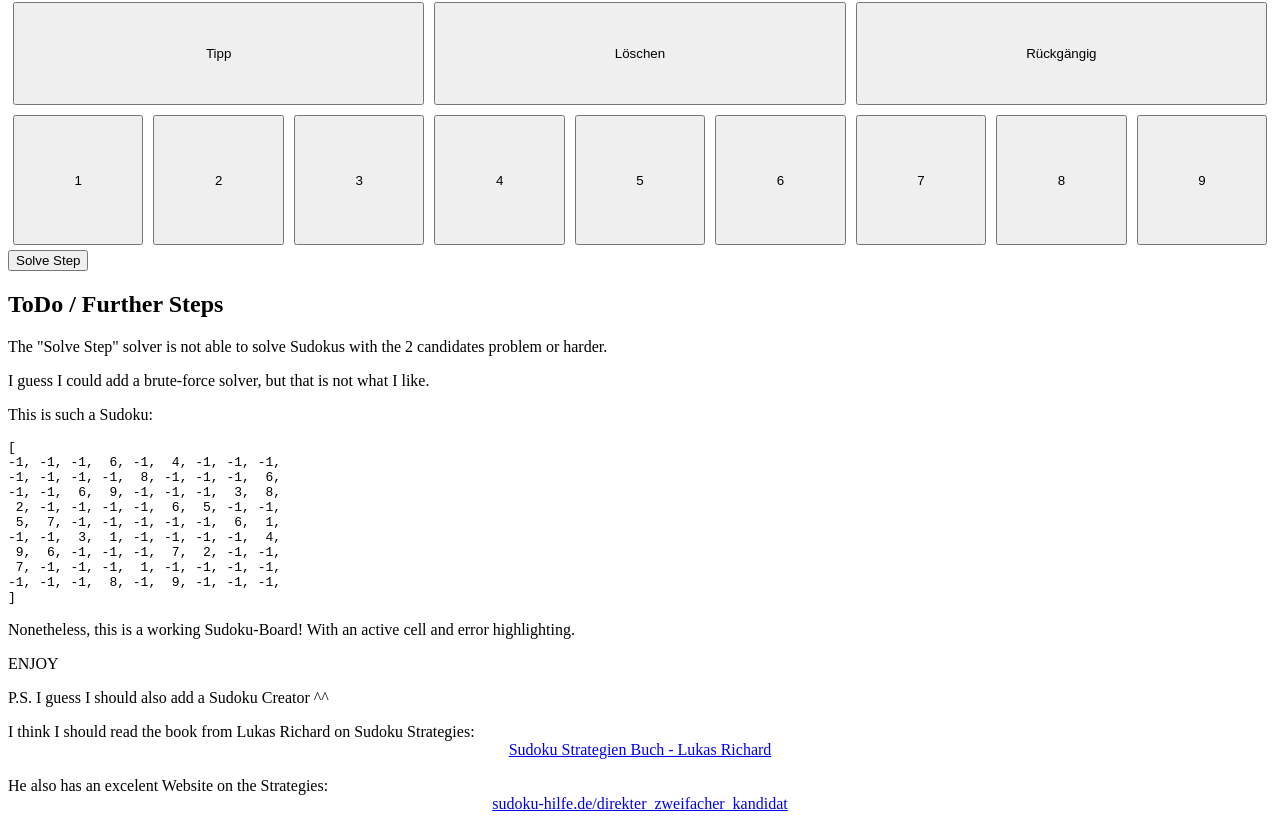
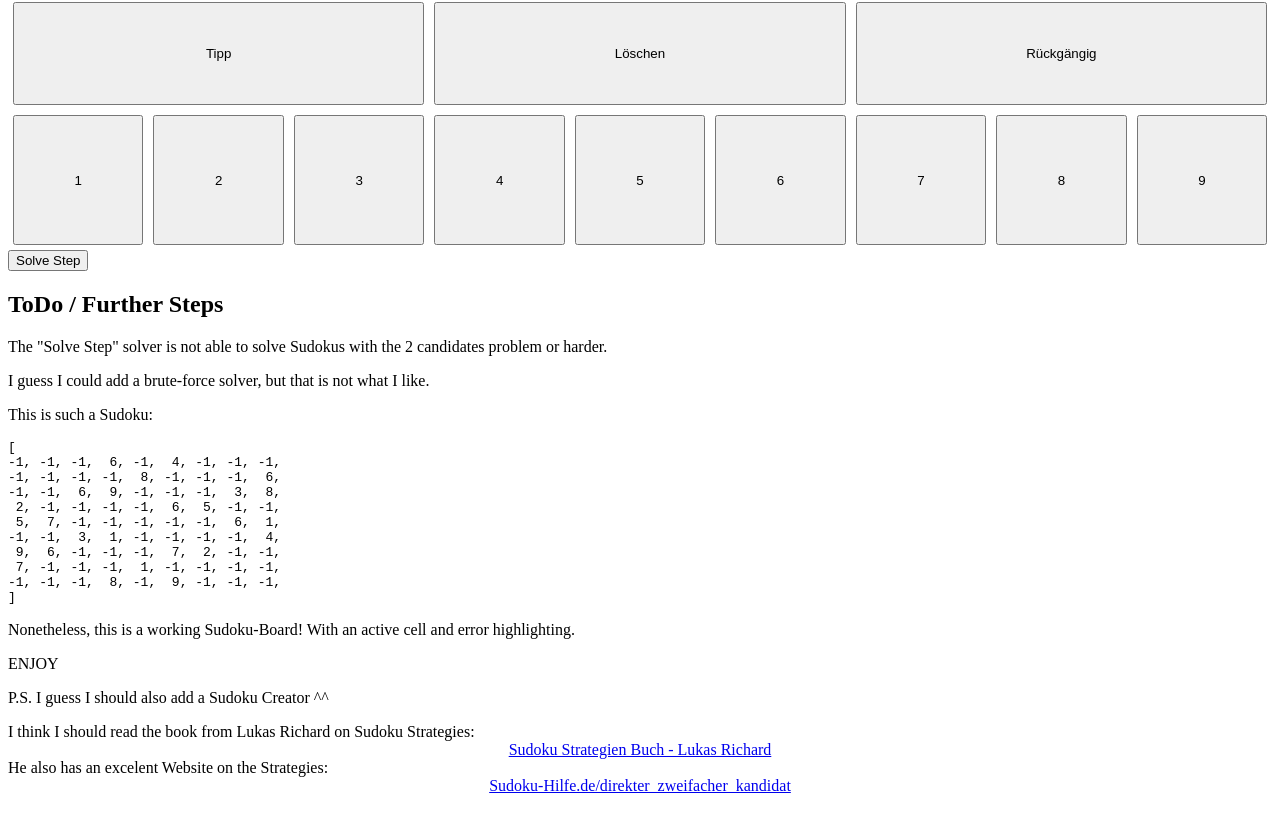
Before and after one commit to RomanDietenmeier/React-Sudoku, a React (Vite) app: page / in a window 1280 px wide. Shown: the part 1278-2107 px from the top of the page. Built offline with nearby package versions, Linux system fonts and the light colour scheme.

Commit message:
Rework centering in footer as the span should not be a child of a p apparently and checkout keyboard keys.

```diff
--- a/src/App.tsx
+++ b/src/App.tsx
@@ -22,9 +22,10 @@ export function App() {
 
   function handleKeyDown(e: KeyboardEvent) {
     if (activeCell === -1) return;
+    e.preventDefault();
 
     const newCells = cells.slice();
-    // console.log("e.key", e.key);
+    console.log("e.key", e.key, "e.ctrlKey", e.ctrlKey, "e.metaKey", e.metaKey);
 
     if (e.key >= "1" && e.key <= "9") {
       newCells[activeCell] = Number(e.key);
@@ -737,19 +738,32 @@ export function App() {
         <p>P.S. I guess I should also add a Sudoku Creator ^^</p>
         <p>
           I think I should read the book from Lukas Richard on Sudoku
-          Strategies:{" "}
-          <div style={{ textAlign: "center" }}>
+          Strategies: <br />
+          <span
+            style={{
+              display: "inline-block",
+              textAlign: "center",
+              width: "100%",
+            }}
+          >
             <a href="https://lr-raetsel.de/sudoku-strategien-buch/">
               Sudoku Strategien Buch - Lukas Richard
             </a>
-          </div>
+          </span>
           <br />
           He also has an excelent Website on the Strategies:
-          <div style={{ textAlign: "center" }}>
+          <br />
+          <span
+            style={{
+              display: "inline-block",
+              textAlign: "center",
+              width: "100%",
+            }}
+          >
             <a href="https://sudoku-hilfe.de/direkter_zweifacher_kandidat">
-              sudoku-hilfe.de/direkter_zweifacher_kandidat
+              Sudoku-Hilfe.de/direkter_zweifacher_kandidat
             </a>
-          </div>
+          </span>
         </p>
       </div>
     </>
```
Also changed, not shown: 1 other file (tests, documents, lock files or other folders).
